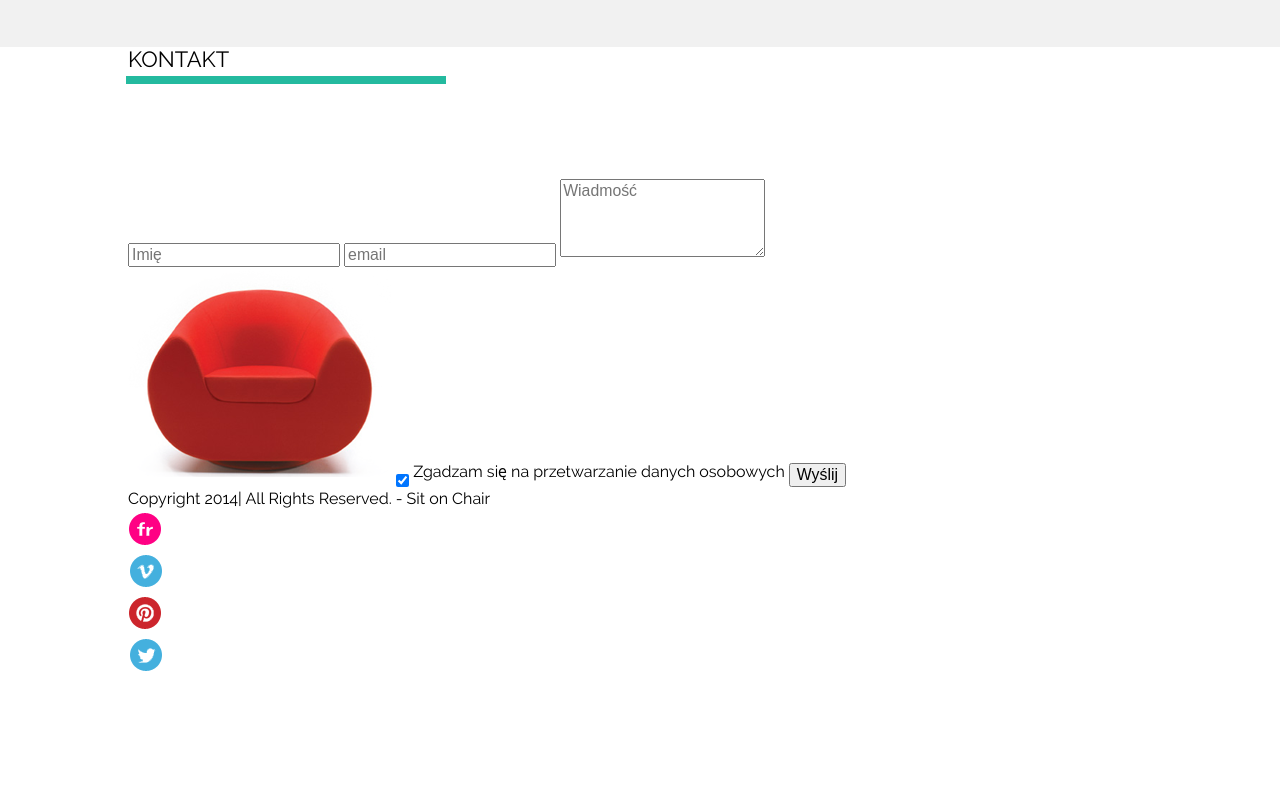
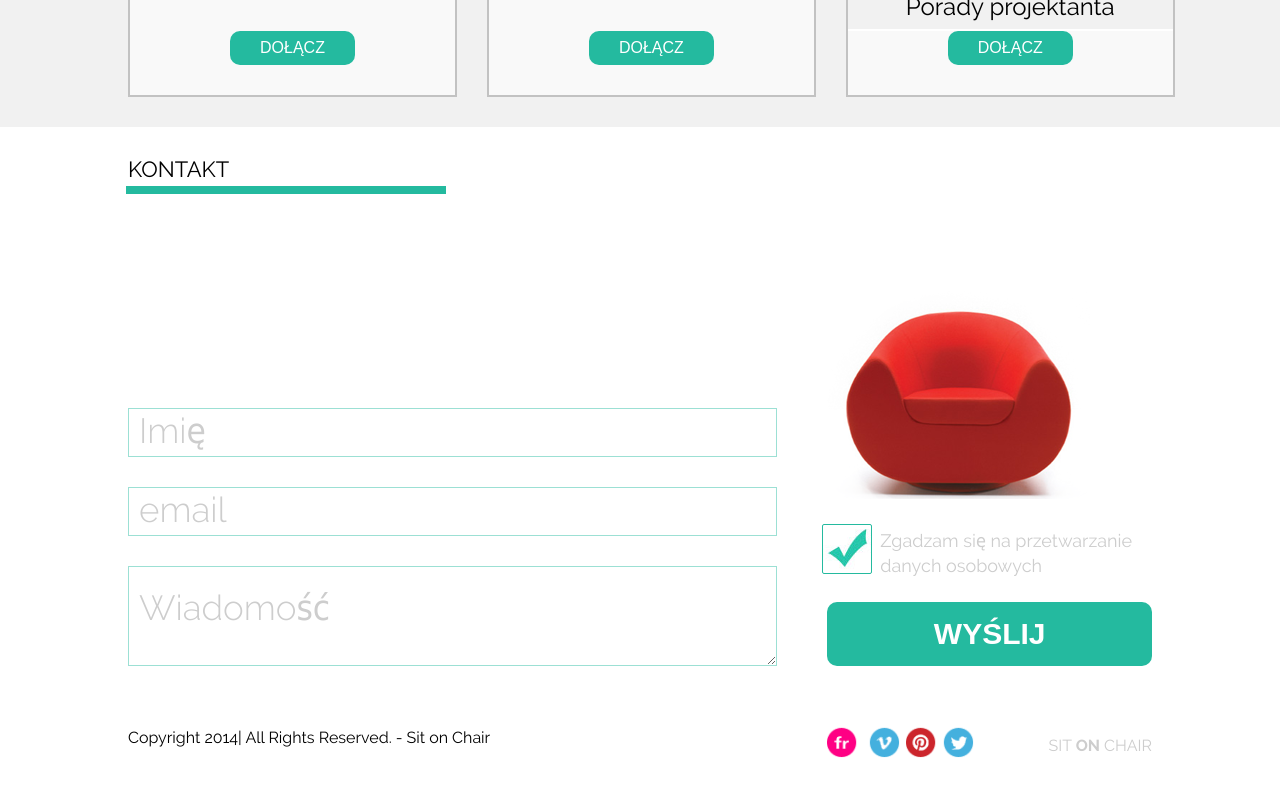
Before and after one commit to romanyk/Warsztat, a plain HTML site: page index.html in a window 1280 px wide. Shown: the part 1393-2188 px from the top of the page. Before the commit the page ends 2072 px from the top, so only its background shows below. Drawn offline with Linux system fonts and the light colour scheme.

Commit message:
kontakt_plus_footer

```diff
--- a/css/style.css
+++ b/css/style.css
@@ -31,6 +31,7 @@ body {
 .container {
     max-width: 1024px;
     margin: 0 auto;
+    padding: 30px 0;
 }
 
 h2 {
@@ -49,7 +50,6 @@ h2:after {
     margin-left: -2px;
     background: #24ba9f;
 }
-
 
 header {
     background-color: #000;
@@ -228,9 +228,6 @@ section.news .container ul li:hover .box__item {
     background: #f1f1f1;
 }
 
-.price_wrapper .container {
-    padding: 50px 0;
-}
 
 ul.prices {
     display: flex;
@@ -251,7 +248,6 @@ ul.prices>li {
     border: 2px solid #c2c2c2;
     transition: 0.4s;
 }
-
 
 ul.prices>li:last-child {
     margin-right: 0;
@@ -284,15 +280,12 @@ ul.prices>li:after {
     border-radius: 50%;
 }
 
-
 ul.prices h3 {
     font-size: 22px;
     color: #24ba9f;
     text-transform: uppercase;
     margin-bottom: 35px;
 }
-
-
 
 .price {
     display: flex;
@@ -331,7 +324,6 @@ ul.price_item {
     border-bottom: 2px solid #fff;
     margin-top: 35px;
 }
-
 
 ul.price_item li {
     font-size: 24px;
@@ -397,3 +389,166 @@ ul.prices>li:hover button {
     background: #fff;
     color: #24ba9f;
 }
+
+
+.complete {
+    display: flex;
+    justify-content: space-between;
+    align-items: flex-end;
+}
+
+form {
+    flex: 2;
+    margin-right: 50px;
+}
+
+.send {
+    flex: 1;
+}
+
+.form_item {
+    display: block;
+    width: 100%;
+    padding: 20px 10px 10px 10px;
+    margin-bottom: 30px;
+    border: 1px solid rgba(36, 186, 159, 0.45);
+    font-size: 15px;
+    color: #cdcdcd;
+}
+
+.form_item:last-child {
+    margin-bottom: 0;
+}
+
+::-webkit-input-placeholder {
+    color: #cdcdcd;
+    font-family: 'raleway', Tahoma, Arial, sans-serif;
+    font-weight: 300;
+    font-size: 35px;
+}
+
+:-moz-placeholder {
+    /* Firefox 18- */
+    color: #cdcdcd;
+    font-family: 'raleway', Tahoma, Arial, sans-serif;
+    font-weight: 300;
+    font-size: 35px;
+}
+
+::-moz-placeholder {
+    /* Firefox 19+ */
+    color: #cdcdcd;
+    font-family: 'raleway', Tahoma, Arial, sans-serif;
+    font-weight: 300;
+    font-size: 35px;
+}
+
+:-ms-input-placeholder {
+    color: #cdcdcd;
+    font-family: 'raleway', Tahoma, Arial, sans-serif;
+    font-weight: 300;
+    font-size: 35px;
+}
+
+.send img {
+    display: block;
+    margin-bottom: 30px;
+}
+
+
+.checkbox {
+    float: left;
+    position: relative;
+    margin: 20px;
+}
+
+.checkbox:after {
+    content: "";
+    width: 50px;
+    height: 50px;
+    position: absolute;
+    top: -25px;
+    left: -25px;
+    background: #fff;
+    border-radius: 2px;
+    border: 1px solid #24ba9f;
+    cursor: pointer;
+    clear: both;
+}
+
+.checkbox:checked:after {
+    background-image: url(../images/form_ok.jpg);
+    background-color: #fff;
+    background-repeat: no-repeat;
+    background-position: center center;
+    background-size: contain;
+}
+
+.send label {
+    font-size: 18px;
+    color: #cdcdcd;
+}
+
+.send .button {
+    color: #fff;
+    background: #24ba9f;
+    padding: 15px 30px;
+    width: 100%;
+    border: none;
+    border-radius: 10px;
+    font-size: 30px;
+    font-weight: bold;
+    text-transform: uppercase;
+    margin-top: 20px;
+}
+
+footer {
+    display: flex;
+    justify-content: space-between;
+    padding: 50px 0;
+}
+
+.copyright {
+    flex: 2;
+}
+
+.media {
+    display: flex;
+    flex: 1;
+    justify-content: space-between;
+    align-items: center;
+}
+
+	.media ul {
+	    display: flex;
+	    flex: 1;
+	    justify-content: left;
+	}
+
+	.media ul li {
+	    margin-right: 5px;
+	}
+
+	.media ul li:last-child {
+	    margin-right: 0;
+	}
+
+	.media ul li:first-child {
+	    margin-left: 15px;
+	}
+
+	.media ul li img {
+	    width: 32px;
+	    height: auto;
+	}
+
+	h4 {
+        flex: 1;
+        color: #cdcdcd;
+	    text-align: right;
+	    text-transform: uppercase;
+	}
+
+	h4 span {
+	    font-weight: bold;
+	}
--- a/index.html
+++ b/index.html
@@ -164,7 +164,7 @@
                 <form>
                     <input class="form_item" type="text" name="name" placeholder="Imię">
                     <input class="form_item" type="email" name="email" placeholder="email">
-                    <textarea rows="4" class="form_item" placeholder="Wiadmość"></textarea>
+                    <textarea rows="4" class="form_item" placeholder="Wiadomość"></textarea>
                 </form>
                 <div class="send">
                     <img src="../Warsztat/images/red_chair.png" alt="czerwony fotel">
@@ -183,7 +183,7 @@
 
 
     <footer id="footer" class="container">
-        <p>Copyright 2014| All Rights Reserved. - Sit on Chair</p>
+        <p class="copyright">Copyright 2014| All Rights Reserved. - Sit on Chair</p>
         <div class="media">
             <ul>
                 <li><a href="#"><img src="../Warsztat/images/flickr.png" alt="Flickr"></a></li>
@@ -192,6 +192,7 @@
                 <li><a href="#"><img src="../Warsztat/images/pinterest.png" alt="Printerest"></a></li>
                 <li><a href="#"><img src="../Warsztat/images/twitter.png" alt="Twitter"></a></li>
             </ul>
+            <h4>Sit <span>on</span> Chair</h4>
         </div>
     </footer>
 
```
